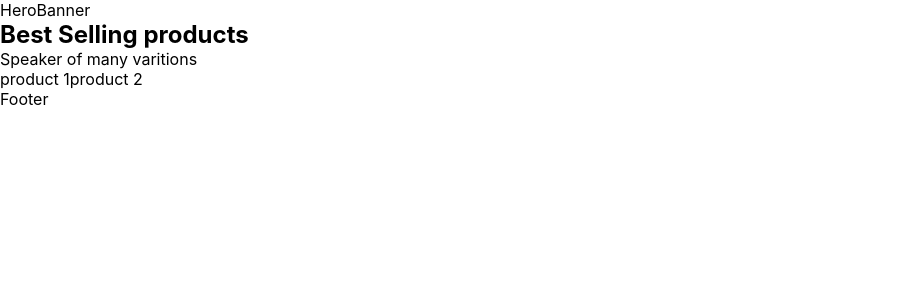
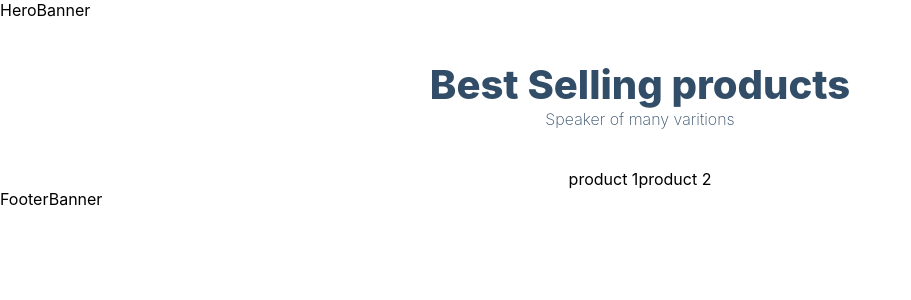
Before and after one commit to Mujtaba4li/Buy-now-front-end, a Next.js app: page / in a window 1280 px wide. Shown: the top 300 px of the page, without its empty margins (0-911 px from the left). Built offline with nearby package versions, Linux system fonts and the light colour scheme.

Commit message:
Setup of components

```diff
--- /dev/null
+++ b/components/Cart.jsx
@@ -0,0 +1,7 @@
+import React from 'react'
+
+export default function Cart() {
+  return (
+    <div>Cart</div>
+  )
+}
--- /dev/null
+++ b/components/Footer.jsx
@@ -0,0 +1,7 @@
+import React from 'react'
+
+export default function Footer() {
+  return (
+    <div>Footer</div>
+  )
+}
--- /dev/null
+++ b/components/FooterBanner.jsx
@@ -0,0 +1,7 @@
+import React from 'react'
+
+export default function FooterBanner() {
+  return (
+    <div>FooterBanner</div>
+  )
+}
--- /dev/null
+++ b/components/HeroBanner.jsx
@@ -0,0 +1,7 @@
+import React from 'react'
+
+export default function HeroBanner() {
+  return (
+    <div>HeroBanner</div>
+  )
+}
--- /dev/null
+++ b/components/Layout.jsx
@@ -0,0 +1,7 @@
+import React from 'react'
+
+export default function Layout() {
+  return (
+    <div>Layout</div>
+  )
+}
--- /dev/null
+++ b/components/Navbar.jsx
@@ -0,0 +1,7 @@
+import React from 'react'
+
+export default function Navbar() {
+  return (
+    <div>Navbar</div>
+  )
+}
--- /dev/null
+++ b/components/Product.jsx
@@ -0,0 +1,7 @@
+import React from 'react'
+
+export default function Product() {
+  return (
+    <div>Product</div>
+  )
+}
--- /dev/null
+++ b/components/index.js
@@ -0,0 +1,7 @@
+export {default as Footer} from './Footer'
+export {default as Cart} from './Cart'
+export {default as FooterBanner} from './FooterBanner'
+export {default as HeroBanner} from './HeroBanner'
+export {default as Layout} from './Layout'
+export {default as Navbar} from './Navbar'
+export {default as Product} from './Product'
--- a/pages/index.js
+++ b/pages/index.js
@@ -1,17 +1,18 @@
 import React from "react";
-import product from "../sanity_buy-now/schemas/product";
-
+import {FooterBanner,Product,HeroBanner} from './../components'
 export default function index() {
   return (
     <>
-      HeroBanner
+      <HeroBanner/>
+      <div  className="products-heading">
       <h2>Best Selling products</h2>
       <p>Speaker of many varitions</p>
-      <div>
+</div>
+      <div  className="products-container">
         {["product 1", "product 2"].map((product) =>  product
         )}
       </div>
-      Footer
+      <FooterBanner/>
     </>
   );
 }
```
